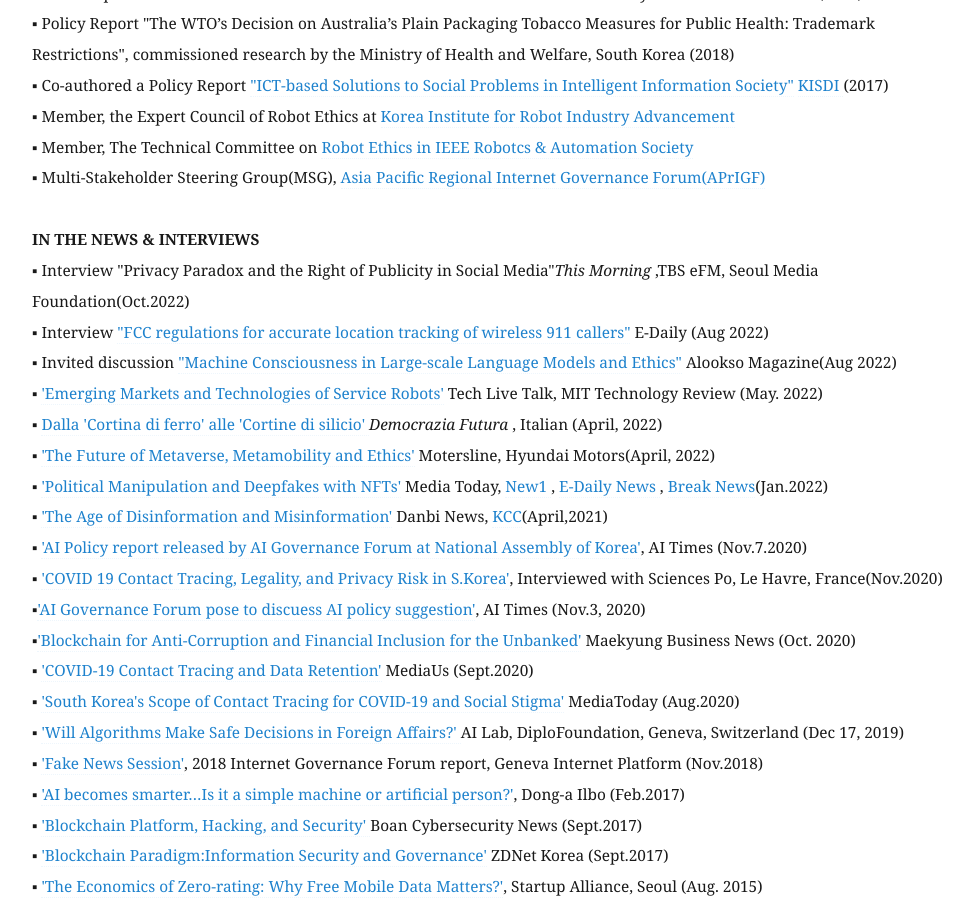
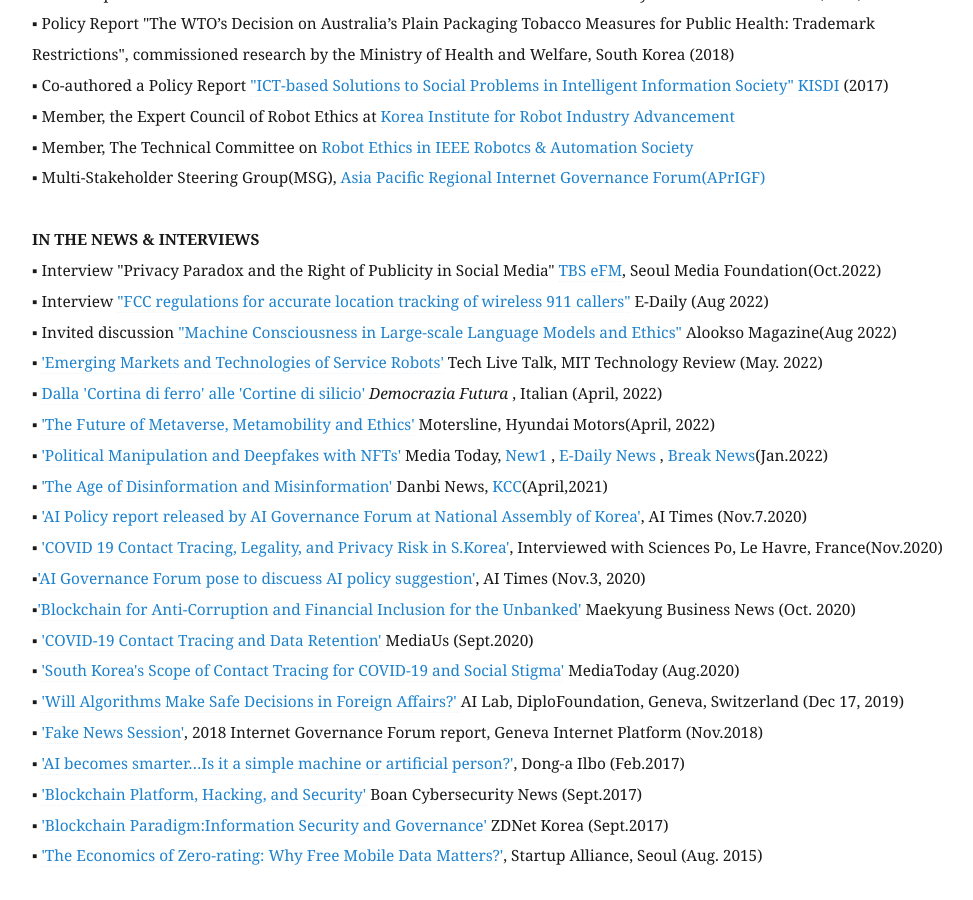
Before and after one commit to eunchangchoi/eunchangchoi.github.io, a Jekyll site: the page built from index.md, in a window 1280 px wide and 900 px high, scrolled down 5995 px. Shown: the whole window, without its empty margins (68-1041 px from the left). Built offline with Jekyll 4.4.1, drawn with Linux system fonts in a browser that asks for light colours.

Commit message:
Update index.md

```diff
--- a/index.md
+++ b/index.md
@@ -146,7 +146,7 @@
 ▪ Multi-Stakeholder Steering Group(MSG), <a href="https://ap.rigf.asia/"> Asia Pacific Regional Internet Governance Forum(APrIGF)</a> <br>
   <br>
  <strong> IN THE NEWS & INTERVIEWS</strong> <br>
-▪ Interview "Privacy Paradox and the Right of Publicity in Social Media"<i>This Morning </i>,TBS eFM, Seoul Media Foundation(Oct.2022)<br>
+▪ Interview "Privacy Paradox and the Right of Publicity in Social Media" <a href="https://podcasts.apple.com/kr/podcast/tbs-efm-this-morning/id1038822609?l=en&mt=2"> TBS eFM</a>, Seoul Media Foundation(Oct.2022)<br>
 ▪ Interview <a href="https://www.edaily.co.kr/news/read?newsId=03722806632430600&mediaCodeNo=257"> "FCC regulations for accurate location tracking of wireless 911 callers"</a> E-Daily (Aug 2022)<br>
 ▪ Invited discussion <a href="https://alook.so/posts/latO5RY"> "Machine Consciousness in Large-scale Language Models and Ethics"</a> Alookso Magazine(Aug 2022)<br>
 ▪ <a href="https://www.technologyreview.kr/special/event/202204](https://www.youtube.com/watch?v=eAewHoNQgiI&feature=emb_logo">'Emerging Markets and Technologies of Service Robots'</a> Tech Live Talk, MIT Technology Review (May. 2022)<br>
```
